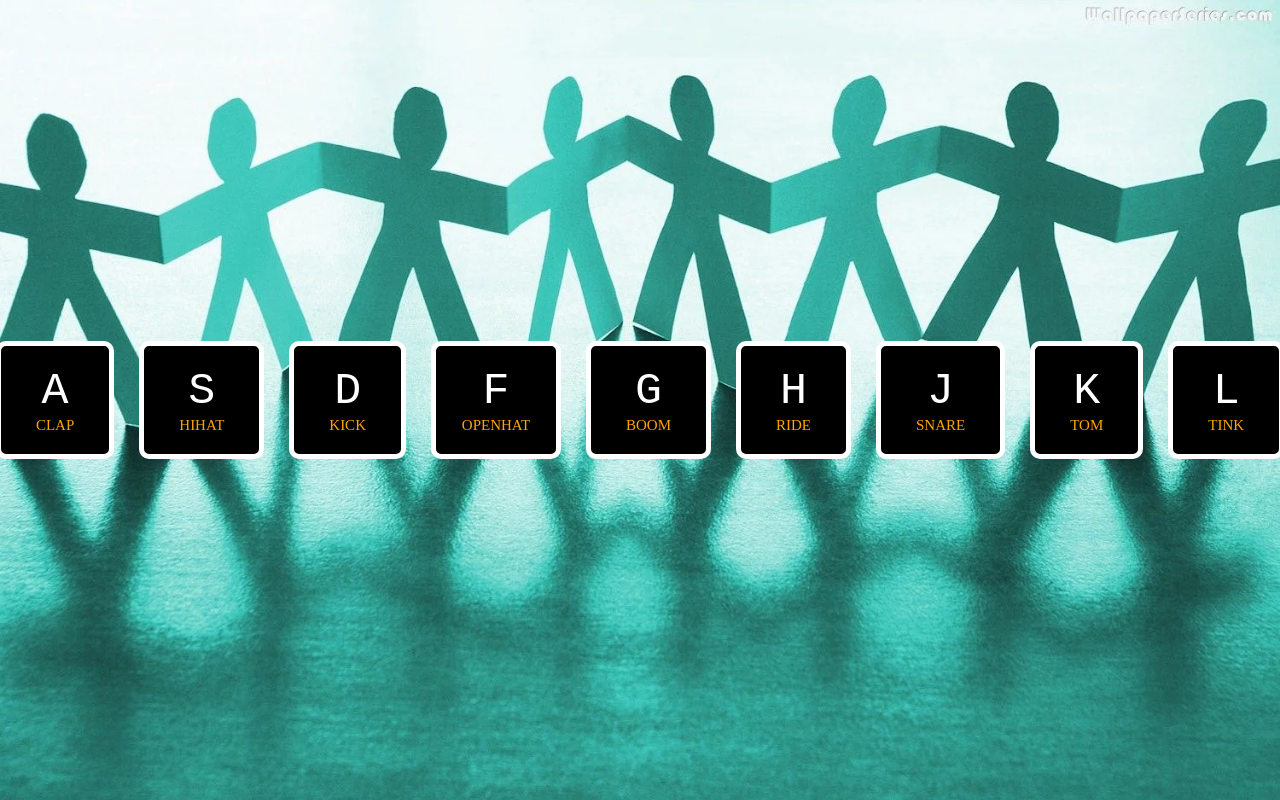
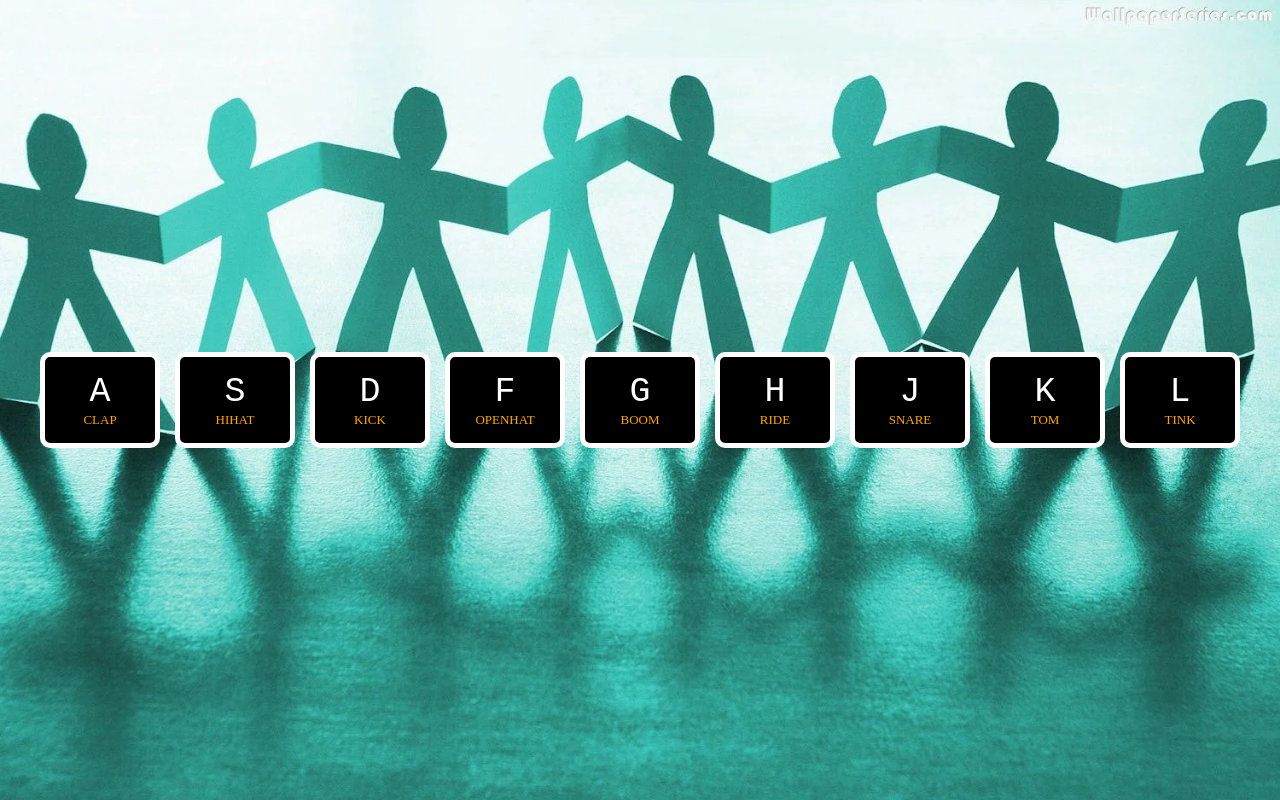
Before and after one commit to NJ-2020/Drum-Kit-JavaScript-DOM, a plain HTML site: page index.html in a window 1280 px wide. Drawn offline with Linux system fonts and the light colour scheme.

Commit message:
Finished off html code re audio and updated css file

```diff
--- a/index.html
+++ b/index.html
@@ -17,32 +17,31 @@
         <kbd>S</kbd>
         <span class="sound">hihat</span>
       </div>
-
-      <div data-key="83" class="key">
+      <div data-key="68" class="key">
         <kbd>D</kbd>
         <span class="sound">kick</span>
       </div>
-      <div data-key="83" class="key">
+      <div data-key="70" class="key">
         <kbd>F</kbd>
         <span class="sound">openhat</span>
       </div>
-      <div data-key="83" class="key">
+      <div data-key="71" class="key">
         <kbd>G</kbd>
         <span class="sound">boom</span>
       </div>
-      <div data-key="83" class="key">
+      <div data-key="72" class="key">
         <kbd>H</kbd>
         <span class="sound">ride</span>
       </div>
-      <div data-key="83" class="key">
+      <div data-key="74" class="key">
         <kbd>J</kbd>
         <span class="sound">snare</span>
       </div>
-      <div data-key="83" class="key">
+      <div data-key="75" class="key">
         <kbd>K</kbd>
         <span class="sound">tom</span>
       </div>
-      <div data-key="83" class="key">
+      <div data-key="76" class="key">
         <kbd>L</kbd>
         <span class="sound">tink</span>
       </div>
@@ -50,6 +49,13 @@
 
     <audio src="sounds/clap.wav" data-key="65"></audio>
     <audio src="sounds/hihat.wav" data-key="83"></audio>
+    <audio src="sounds/kick.wav" data-key="68"></audio>
+    <audio src="sounds/openhat.wav" data-key="70"></audio>
+    <audio src="sounds/boom.wav" data-key="71"></audio>
+    <audio src="sounds/ride.wav" data-key="72"></audio>
+    <audio src="sounds/snare.wav" data-key="74"></audio>
+    <audio src="sounds/tom.wav" data-key="75"></audio>
+    <audio src="sounds/tink.wav" data-key="76"></audio>
 
     <script>
       window.addEventListener('keydown', function (e) {
--- a/styles.css
+++ b/styles.css
@@ -14,15 +14,15 @@ body {
   display: flex;
   align-items: center;
   justify-content: center;
-  gap: 25px;
+  gap: 15px;
   min-height: 100vh;
 }
 
 .key {
   background-color: black;
   color: white;
-  padding: 20px 35px;
-  width: 130px;
+  padding: 15px 25px;
+  width: 120px;
   border: 5px solid white;
   border-radius: 10px;
   display: flex;
@@ -33,11 +33,11 @@ body {
 }
 
 .key kbd {
-  font-size: 45px;
+  font-size: 35px;
 }
 
 .key span {
-  font-size: 15px;
+  font-size: 13px;
   text-transform: uppercase;
   color: orange;
 }
```
